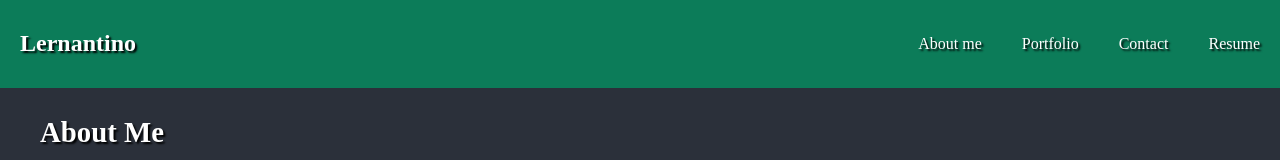
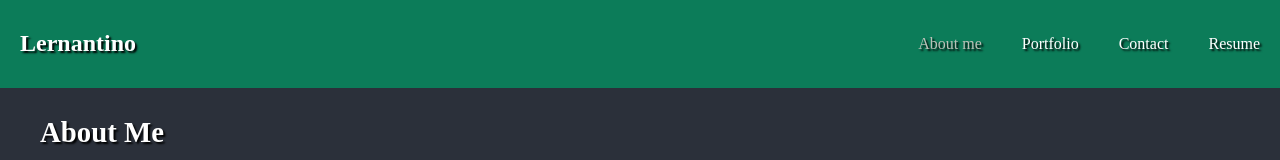
Before and after one commit to granteckels/PortfolioChallenge, a React (Vite) app: page /aboutme in a window 1280 px wide. Shown: the top 160 px of the page. Built offline with nearby package versions, Linux system fonts and the light colour scheme.

Commit message:
Add proper link colors

```diff
--- a/src/assets/Base.css
+++ b/src/assets/Base.css
@@ -20,3 +20,7 @@ body {
   text-shadow: 2px 2px 2px black;
   font-family: 'Brush Script MT', cursive;
 }
+
+a {
+  color: var(--linkText);
+}
--- a/src/assets/Navigation.css
+++ b/src/assets/Navigation.css
@@ -14,7 +14,14 @@ nav ul {
     margin: 0;
 }
 
+nav ul a {
+    text-decoration: unset;
+}
+
 a.navLinks {
     color: unset;
-    text-decoration: unset;
 }
+
+a.navLinksCurrent {
+    color: var(--navLinkText);
+}
--- a/src/assets/colors.css
+++ b/src/assets/colors.css
@@ -3,4 +3,6 @@
     --body: #2b303a;
 
     --text: white;
+    --linkText: #58a4b0;
+    --navLinkText: #bac1b8;
 }
--- a/src/components/Base.jsx
+++ b/src/components/Base.jsx
@@ -1,4 +1,4 @@
-import { Outlet } from 'react-router-dom'
+import { Outlet, useLocation } from 'react-router-dom'
 
 import Header from './Header'
 import Navigation from './Navigation'
@@ -7,10 +7,12 @@ import '../assets/colors.css'
 import '../assets/Base.css'
 
 function Base() {
+    const location = useLocation().pathname.slice(1);
+
     return (
         <>
             <Header>
-            <Navigation></Navigation>
+                <Navigation location={location} />
             </Header>
             <div id="content">
                 <Outlet />
--- a/src/components/Navigation.jsx
+++ b/src/components/Navigation.jsx
@@ -1,15 +1,16 @@
 import { Link } from 'react-router-dom'
 
+import '../assets/colors.css'
 import '../assets/Navigation.css'
 
-function Navigation() {
+function Navigation({ location }) {
     return (
         <nav>
             <ul>
-                <li><Link className="navLinks" to="/aboutme">About me</Link></li>
-                <li><Link className="navLinks" to="/portfolio">Portfolio</Link></li>
-                <li><Link className="navLinks" to="/contact">Contact</Link></li>
-                <li><Link className="navLinks" to="/resume">Resume</Link></li>
+                <li><Link className={location === "aboutme" ? "navLinksCurrent" : "navLinks"} to="/aboutme">About me</Link></li>
+                <li><Link className={location === "portfolio" ? "navLinksCurrent" : "navLinks"} to="/portfolio">Portfolio</Link></li>
+                <li><Link className={location === "contact" ? "navLinksCurrent" : "navLinks"} to="/contact">Contact</Link></li>
+                <li><Link className={location === "resume" ? "navLinksCurrent" : "navLinks"} to="/resume">Resume</Link></li>
             </ul>
         </nav>
     )
```
Lines whose indentation alone changed are shown as unchanged.
